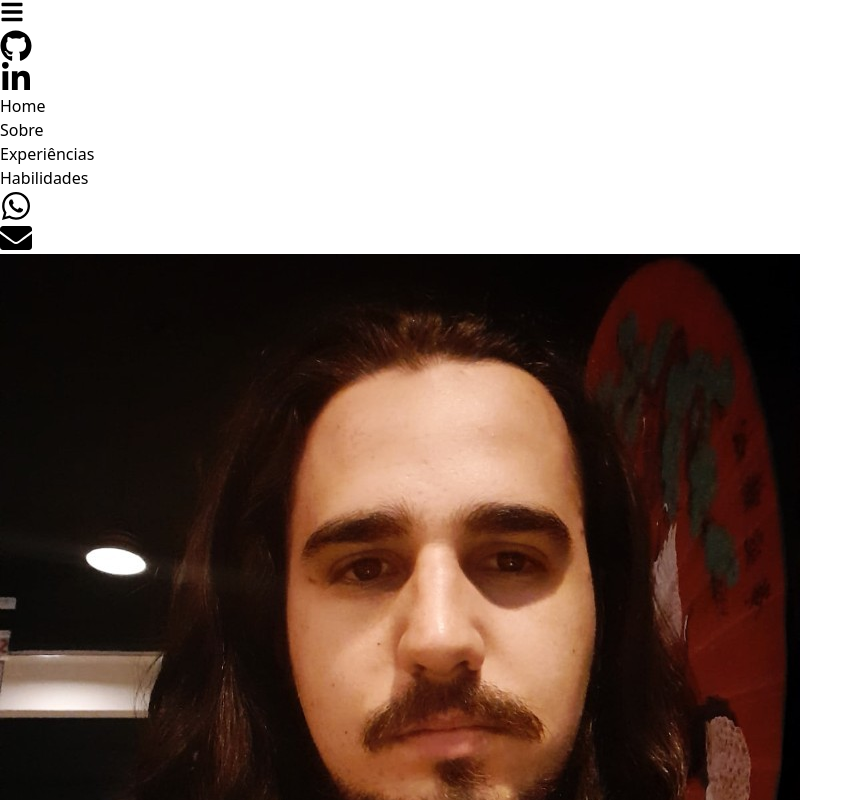
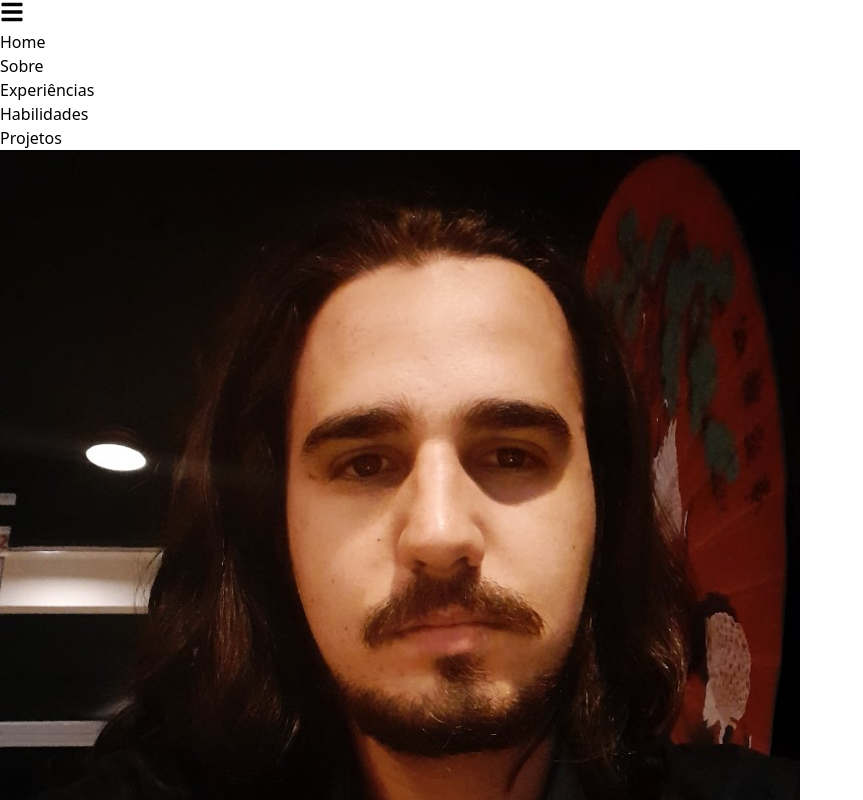
Before and after one commit to carlospasqualidev/my-portfolio-tailwind, a Next.js app: page / in a window 1280 px wide. Shown: the top 800 px of the page, without its empty margins (0-863 px from the left). Built offline with nearby package versions, Linux system fonts and the light colour scheme.

Commit message:
master - create project page

```diff
--- a/src/app/globals.css
+++ b/src/app/globals.css
@@ -7,3 +7,28 @@
 *{
     scroll-behavior: smooth;
 }
+
+/* width */
+::-webkit-scrollbar {
+    height: 10px;
+  }
+
+/* Track */
+::-webkit-scrollbar-track {
+  background: rgba(0, 0, 0, 0.5);
+  opacity: 0.1;
+  border-radius: 10px;
+
+}
+
+/* Handle */
+::-webkit-scrollbar-thumb {
+  background: #b91c1c9c;
+  border-radius: 10px;
+
+  }
+
+/* Handle on hover */
+::-webkit-scrollbar-thumb:hover {
+    background: #b91c1ccb;
+  }
--- a/src/app/layout.tsx
+++ b/src/app/layout.tsx
@@ -9,9 +9,9 @@ export default function RootLayout({
   return (
     <html lang="en">
       <head />
-      <body className="bg-[rgb(36,36,36)] text-white overscroll-none">
+      <body className="bg-[rgb(36,36,36)] text-white overflow-hidden">
         <Header />
-        <div className="px-6">{children}</div>
+        <div className="h-full px-6">{children}</div>
       </body>
     </html>
   );
--- a/src/app/page.tsx
+++ b/src/app/page.tsx
@@ -1,12 +1,14 @@
-import Image from 'next/image';
+'use client';
+
 import { Inter } from '@next/font/google';
-import { About, Hero, Experiences, Skills } from '@/templates';
+import { About, Hero, Experiences, Skills, Projects } from '@/templates';
+import { useEffect, useState } from 'react';
 
 const inter = Inter({ subsets: ['latin'] });
 
 export default function Root() {
   return (
-    <div className="h-full">
+    <>
       <section id="home" className="h-screen">
         <Hero />
       </section>
@@ -21,6 +23,10 @@ export default function Root() {
       <section id="skills" className="h-screen">
         <Skills />
       </section>
-    </div>
+
+      <section id="projects" className="h-screen">
+        <Projects />
+      </section>
+    </>
   );
 }
--- a/src/components/Header.tsx
+++ b/src/components/Header.tsx
@@ -1,15 +1,8 @@
 'use client';
 
-import { useEffect, useState } from 'react';
-import { RedirectButton } from './RedirectButton';
-import {
-  FaGithub,
-  FaLinkedinIn,
-  FaWhatsapp,
-  FaEnvelope,
-  FaTimes,
-  FaBars,
-} from 'react-icons/fa';
+import { useState } from 'react';
+
+import { FaTimes, FaBars } from 'react-icons/fa';
 
 const data = [
   {
@@ -28,22 +21,26 @@ const data = [
     label: 'Habilidades',
     href: '#skills',
   },
+  {
+    label: 'Projetos',
+    href: '#projects',
+  },
 ];
 
 export const Header = () => {
   const [mobileMenuIsOpen, setMobileMenuIsOpen] = useState(false);
 
   const [urlHash, setUrlHash] = useState('#home');
-  useEffect(() => {
-    setUrlHash(window.location.hash);
-  }, []);
+  // useEffect(() => {
+  //   setUrlHash(window.location.hash);
+  // }, [urlHash]);
 
   const toggleMobileMenu = () => {
     setMobileMenuIsOpen((prevState) => !prevState);
   };
 
   return (
-    <header className="flex justify-between h-16 fixed w-full z-50">
+    <header className="flex  justify-center h-16 fixed w-full z-50 max-md:justify-start">
       <div
         className={
           mobileMenuIsOpen
@@ -60,18 +57,6 @@ export const Header = () => {
       >
         {mobileMenuIsOpen ? <FaTimes size={24} /> : <FaBars size={24} />}
       </button>
-
-      <div className="w-[20%] flex items-center pl-6 z-50 max-md:hidden">
-        <RedirectButton
-          Icon={FaGithub}
-          href="https://github.com/carlospasqualidev"
-        />
-
-        <RedirectButton
-          Icon={FaLinkedinIn}
-          href="https://www.linkedin.com/in/carlos-pasquali-48aa49207/?originalSubdomain=br"
-        />
-      </div>
 
       <ul
         className={
@@ -94,17 +79,6 @@ export const Header = () => {
           </li>
         ))}
       </ul>
-
-      <div className="w-[20%] flex justify-end items-center pr-6 z-50 max-md:hidden">
-        <RedirectButton
-          Icon={FaWhatsapp}
-          href="https://api.whatsapp.com/send/?phone=05148998223154&text&type=phone_number&app_absent=0"
-        />
-        <RedirectButton
-          Icon={FaEnvelope}
-          href="https://mail.google.com/mail/?view=cm&fs=1&to=email@carlos.pasquali.dev@gmail.com"
-        />
-      </div>
     </header>
   );
 };
--- /dev/null
+++ b/src/components/ProjectsCards.tsx
@@ -0,0 +1,44 @@
+import Image from 'next/image';
+
+interface IProjectsCard {
+  projects: {
+    Image: any;
+    title: string;
+    description: string;
+  }[];
+}
+
+export const ProjectsCards = ({ projects }: IProjectsCard) => {
+  return (
+    <div
+      className={
+        projects.length > 3
+          ? 'flex items-center gap-12 overflow-auto pb-6'
+          : 'flex items-center justify-center gap-12 overflow-auto pb-6'
+      }
+    >
+      {projects.map((project, i) => (
+        <article
+          key={project.title}
+          className="w-[30%] min-w-[30%] flex flex-col items-center text-center z-20"
+        >
+          <div>
+            <Image
+              src={project.Image}
+              alt=""
+              className="w-32 h-32 bg-cover rounded-2xl mb-6"
+            />
+          </div>
+
+          <h1 className="mb-4 text-2xl font-bold ">
+            Projeto {i + 1} de {projects.length}:{' '}
+            <span className="underline decoration-[#b91c1c]/50 decoration-red-7">
+              {project.title}
+            </span>
+          </h1>
+          <p>{project.description}</p>
+        </article>
+      ))}
+    </div>
+  );
+};
--- a/src/components/index.tsx
+++ b/src/components/index.tsx
@@ -3,3 +3,4 @@ export { BackgroundCircles } from './BackgroundCircles';
 export { RedirectButton } from './RedirectButton';
 export { SkillCircle } from './SkillCircle';
 export { Typewriter } from './Typewriter';
+export { ProjectsCards } from './ProjectsCards';
--- /dev/null
+++ b/src/templates/Projects.tsx
@@ -0,0 +1,52 @@
+'use client';
+
+import { images } from '@/assets';
+import { ProjectsCards } from '@/components';
+
+const dataProjects = [
+  {
+    Image: images.Satc,
+    title: 'Netflix Clone',
+    description:
+      "Lorem Ipsum is simply dummy text of the printing and typesetting industry. Lorem Ipsum has been the industry's standard dummy text ever since the 1500s, when an unknown printer took a galley of type and scrambled it to make a type specimen book. It has survived not only five centuries, but also the leap into electronic typesetting, remaining essentially unchanged. It was popularised in the 1960s with the release of Letraset sheets containing Lorem Ipsum passages, and more recently with desktop publishing software like Aldus PageMaker including versions of Lorem Ipsum.",
+  },
+  {
+    Image: images.Satc,
+    title: 'Netflix Clone',
+    description:
+      "Lorem Ipsum is simply dummy text of the printing and typesetting industry. Lorem Ipsum has been the industry's standard dummy text ever since the 1500s, when an unknown printer took a galley of type and scrambled it to make a type specimen book. It has survived not only five centuries, but also the leap into electronic typesetting, remaining essentially unchanged. It was popularised in the 1960s with the release of Letraset sheets containing Lorem Ipsum passages, and more recently with desktop publishing software like Aldus PageMaker including versions of Lorem Ipsum.",
+  },
+  {
+    Image: images.Satc,
+    title: 'Netflix Clone',
+    description:
+      "Lorem Ipsum is simply dummy text of the printing and typesetting industry. Lorem Ipsum has been the industry's standard dummy text ever since the 1500s, when an unknown printer took a galley of type and scrambled it to make a type specimen book. It has survived not only five centuries, but also the leap into electronic typesetting, remaining essentially unchanged. It was popularised in the 1960s with the release of Letraset sheets containing Lorem Ipsum passages, and more recently with desktop publishing software like Aldus PageMaker including versions of Lorem Ipsum.",
+  },
+  {
+    Image: images.Satc,
+    title: 'Netflix Clone',
+    description:
+      "Lorem Ipsum is simply dummy text of the printing and typesetting industry. Lorem Ipsum has been the industry's standard dummy text ever since the 1500s, when an unknown printer took a galley of type and scrambled it to make a type specimen book. It has survived not only five centuries, but also the leap into electronic typesetting, remaining essentially unchanged. It was popularised in the 1960s with the release of Letraset sheets containing Lorem Ipsum passages, and more recently with desktop publishing software like Aldus PageMaker including versions of Lorem Ipsum.",
+  },
+  {
+    Image: images.Satc,
+    title: 'Netflix Clone',
+    description:
+      "Lorem Ipsum is simply dummy text of the printing and typesetting industry. Lorem Ipsum has been the industry's standard dummy text ever since the 1500s, when an unknown printer took a galley of type and scrambled it to make a type specimen book. It has survived not only five centuries, but also the leap into electronic typesetting, remaining essentially unchanged. It was popularised in the 1960s with the release of Letraset sheets containing Lorem Ipsum passages, and more recently with desktop publishing software like Aldus PageMaker including versions of Lorem Ipsum.",
+  },
+  {
+    Image: images.Satc,
+    title: 'Netflix Clone',
+    description:
+      "Lorem Ipsum is simply dummy text of the printing and typesetting industry. Lorem Ipsum has been the industry's standard dummy text ever since the 1500s, when an unknown printer took a galley of type and scrambled it to make a type specimen book. It has survived not only five centuries, but also the leap into electronic typesetting, remaining essentially unchanged. It was popularised in the 1960s with the release of Letraset sheets containing Lorem Ipsum passages, and more recently with desktop publishing software like Aldus PageMaker including versions of Lorem Ipsum.",
+  },
+];
+
+export const Projects = () => {
+  return (
+    <div className="h-screen w-full pt-24">
+      <div className="w-full h-1/2 absolute bg-[#b91c1c]/20 -skew-y-12 right-[0px]" />
+      <ProjectsCards projects={dataProjects} />
+    </div>
+  );
+};
--- a/src/templates/Skills.tsx
+++ b/src/templates/Skills.tsx
@@ -1,5 +1,3 @@
-import Image from 'next/image';
-
 import { svgs } from '../assets/index';
 import { SkillCircle, Typewriter } from '@/components';
 
--- a/src/templates/index.tsx
+++ b/src/templates/index.tsx
@@ -2,3 +2,4 @@ export { About } from './About';
 export { Hero } from './Hero';
 export { Experiences } from './Experiences';
 export { Skills } from './Skills';
+export { Projects } from './Projects';
```
Also changed, not shown: tsconfig.json (+14 -0 lines).
